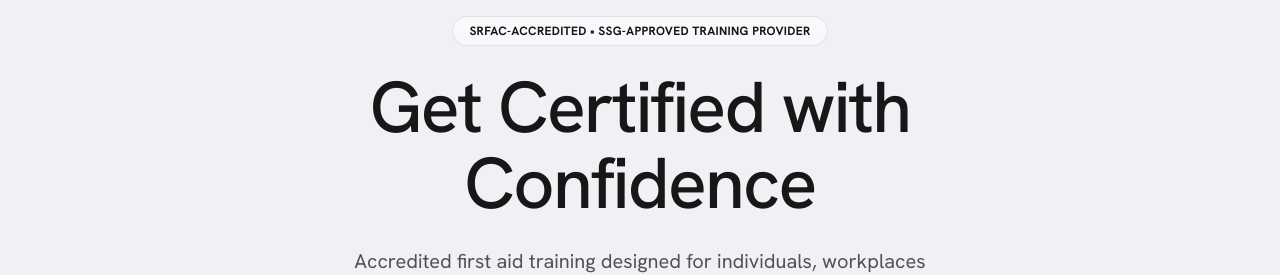
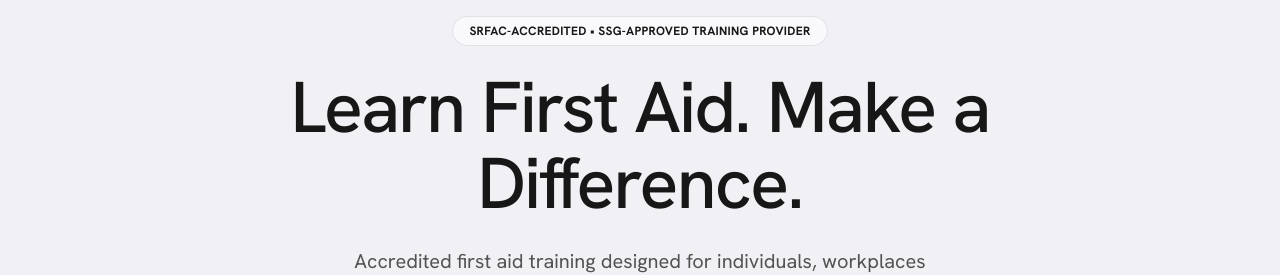
Before and after one commit to Hiran-Wijeratne/beacon-healthcare-, a Next.js app: page / in a window 1280 px wide. Shown: the part 160-435 px from the top of the page. Built offline with nearby package versions, Linux system fonts and the light colour scheme.

Commit message:
Update hero headline to Learn First Aid. Make a Difference.

```diff
--- a/src/components/hero.tsx
+++ b/src/components/hero.tsx
@@ -29,7 +29,7 @@ export default function Hero() {
         className="text-4xl font-medium leading-[1.05] tracking-tight text-ink transition-all duration-700 ease-out sm:text-6xl lg:text-7xl"
         style={riseStyle(250)}
       >
-        Get Certified with Confidence
+        Learn First Aid. Make a Difference.
       </h1>
 
       <p
```
